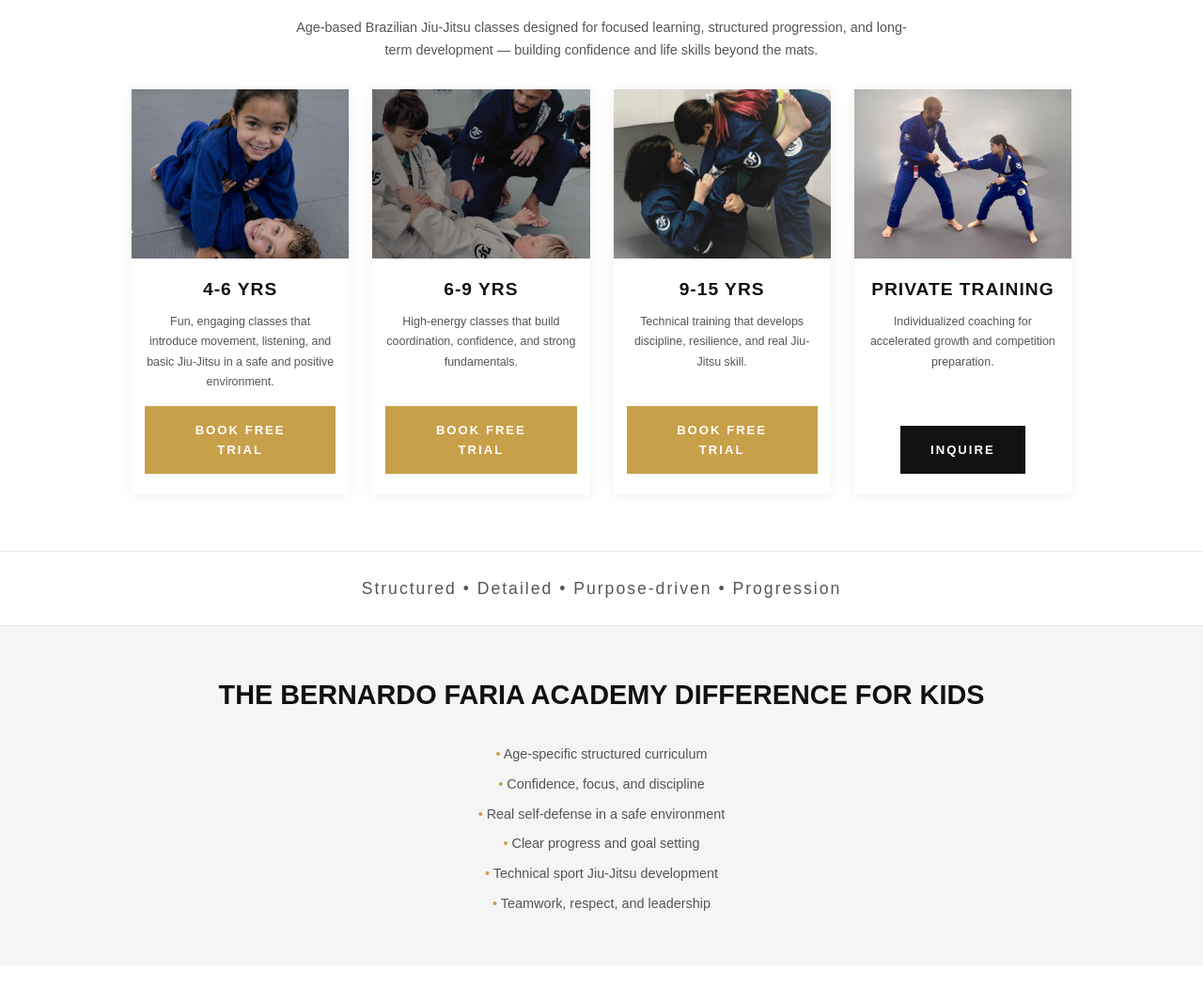
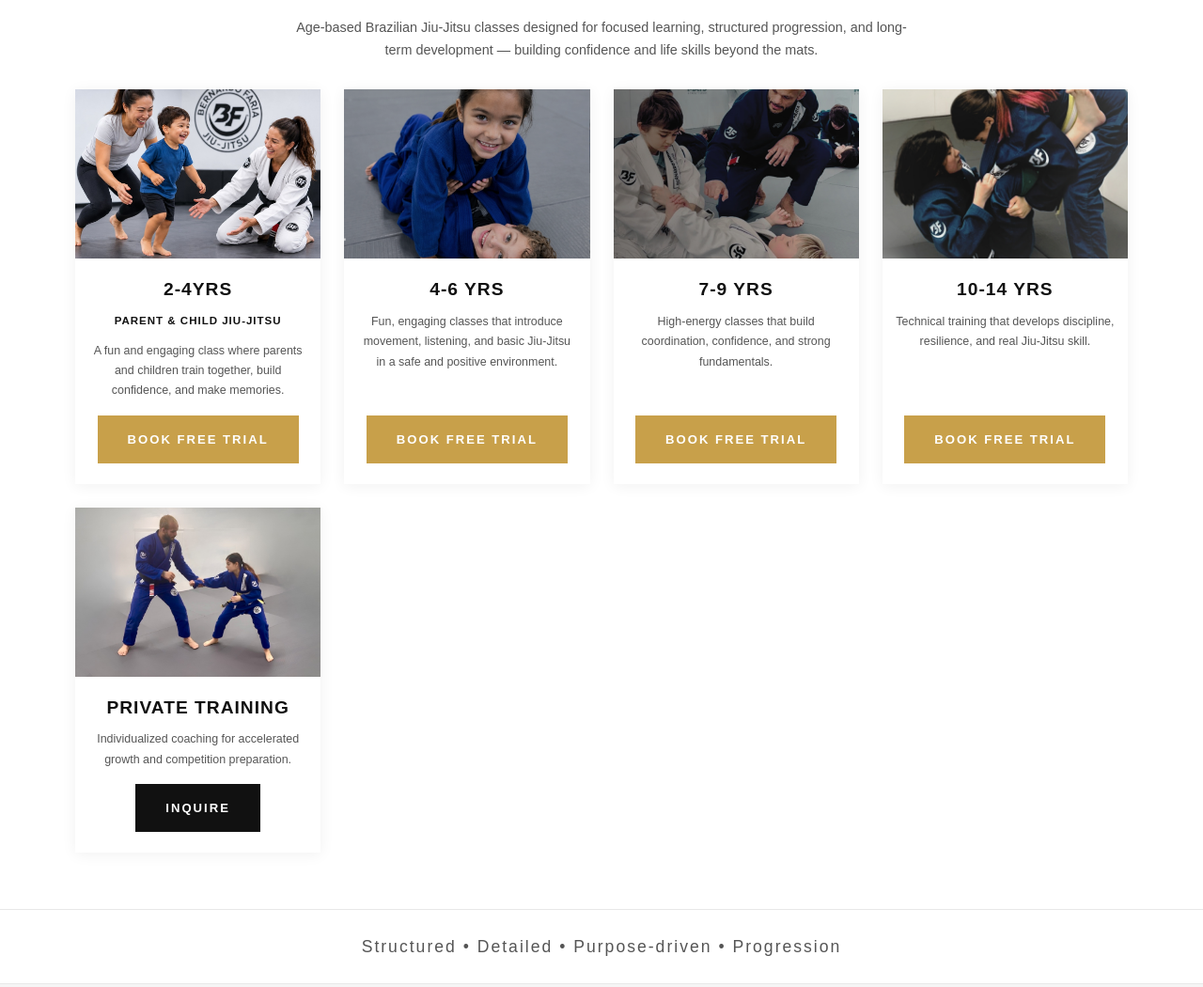
Before and after one commit to teamvasta/bernardofaria-academy, a plain HTML site: page programs-kids.html in a window 1280 px wide. Shown: the part 527-1577 px from the top of the page at 94% size. Drawn offline with Linux system fonts and the light colour scheme; a web font is replaced by a local one.

Commit message:
Add 2-4YRS Parent & Child program card, update age groups (7-9, 10-14)

```diff
--- a/programs-kids.html
+++ b/programs-kids.html
@@ -98,6 +98,14 @@
 
       <div class="program-detail__grid">
         <div class="program-detail-card">
+          <img class="program-detail-card__image" src="images/program-parent-child.jpg" alt="2-4 Year Olds Parent & Child BJJ">
+          <div class="program-detail-card__content">
+            <h3>2-4YRS<br><span style="font-size:0.6em; white-space:nowrap;">Parent &amp; Child Jiu-Jitsu</span></h3>
+            <p>A fun and engaging class where parents and children train together, build confidence, and make memories.</p>
+            <a href="book.html" class="btn btn-gold">Book Free Trial</a>
+          </div>
+        </div>
+        <div class="program-detail-card">
           <img class="program-detail-card__image" src="images/program-kids-4-6.jpg" alt="4-6 Year Olds BJJ">
           <div class="program-detail-card__content">
             <h3>4-6 Yrs</h3>
@@ -108,7 +116,7 @@
         <div class="program-detail-card">
           <img class="program-detail-card__image" src="images/program-kids-7-9.jpg" alt="6-9 Year Olds BJJ">
           <div class="program-detail-card__content">
-            <h3>6-9 Yrs</h3>
+            <h3>7-9 Yrs</h3>
             <p>High-energy classes that build coordination, confidence, and strong fundamentals.</p>
             <a href="book.html" class="btn btn-gold">Book Free Trial</a>
           </div>
@@ -116,7 +124,7 @@
         <div class="program-detail-card">
           <img class="program-detail-card__image" src="images/program-kids-10-15.jpg" alt="9-15 Year Olds BJJ">
           <div class="program-detail-card__content">
-            <h3>9-15 Yrs</h3>
+            <h3>10-14 Yrs</h3>
             <p>Technical training that develops discipline, resilience, and real Jiu-Jitsu skill.</p>
             <a href="book.html" class="btn btn-gold">Book Free Trial</a>
           </div>
--- a/styles2.css
+++ b/styles2.css
@@ -1223,7 +1223,7 @@
   grid-template-columns: repeat(auto-fit, minmax(220px, 1fr));
   gap: 25px;
   margin-top: 30px;
-  max-width: 1000px;
+  max-width: 1250px;
   margin-left: auto;
   margin-right: auto;
 }
@@ -1241,7 +1241,7 @@
   height: 180px;
   object-fit: cover;
 }
-.program-detail-card:first-child .program-detail-card__image {
+.program-detail-card:nth-child(2) .program-detail-card__image {
   filter: brightness(0.82) saturate(0.9);
 }
 .program-detail-card__content {
```
Also changed, not shown: images/program-parent-child.jpg (added).
